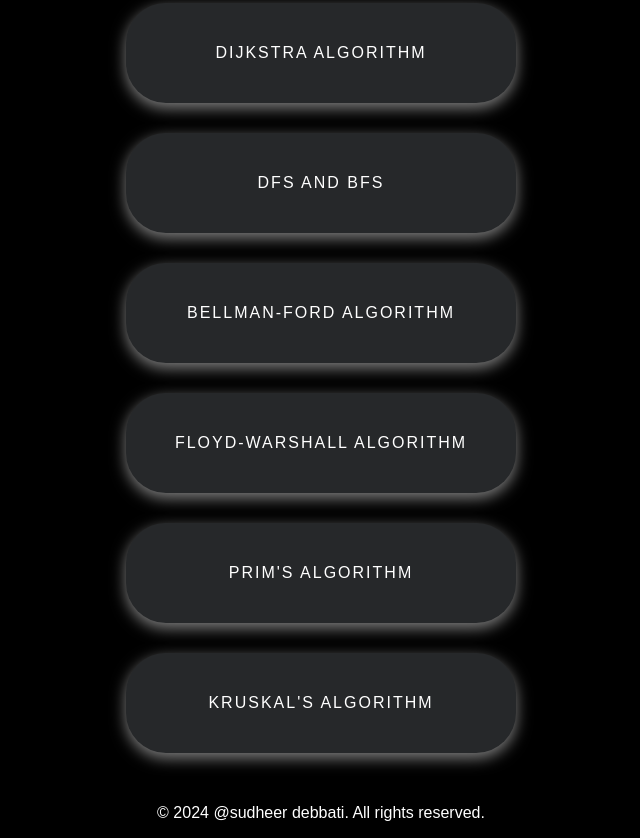
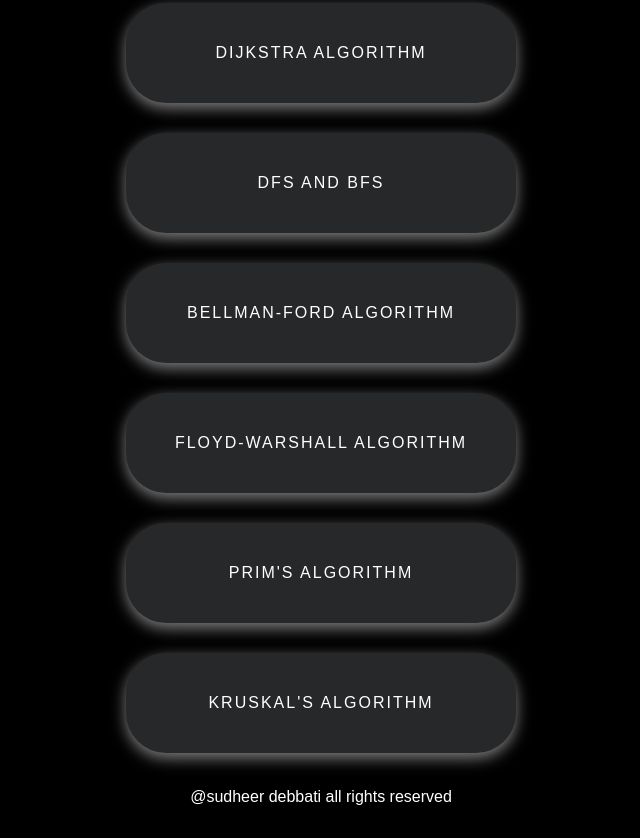
Before and after one commit to Debbatisudheer/DSA, a plain HTML site: page index.html in a window 1280 px wide. Shown: the part 1712-2550 px from the top of the page, without its empty margins (319-959 px from the left). After the commit the page ends 2518 px from the top, so only its background shows below. Drawn offline with Linux system fonts and the light colour scheme.

Commit message:
Update index.html

```diff
--- a/index.html
+++ b/index.html
@@ -39,7 +39,7 @@
 
     </section>
   <footer>
-        <p>&copy; 2024 @sudheer debbati. All rights reserved.</p>
+        @sudheer debbati all rights reserved
     </footer>
 </body>
 </html>
```
